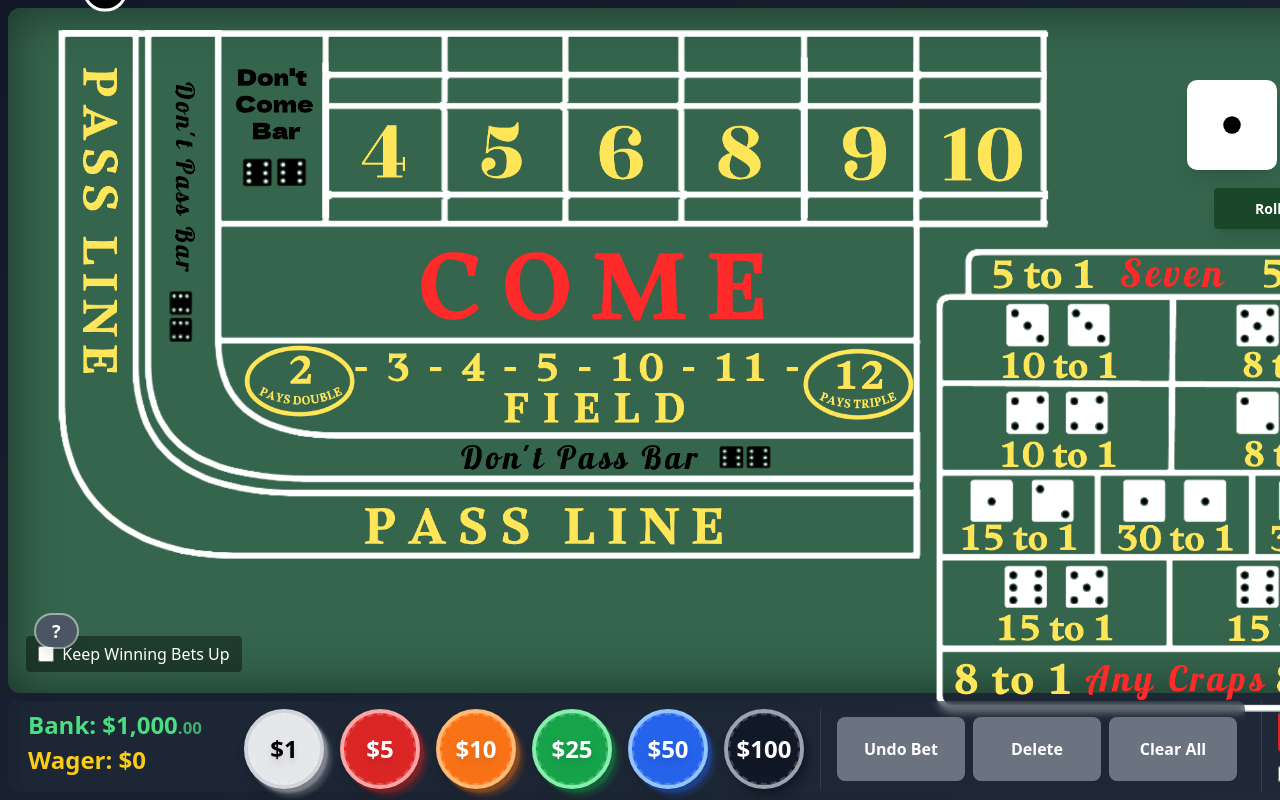
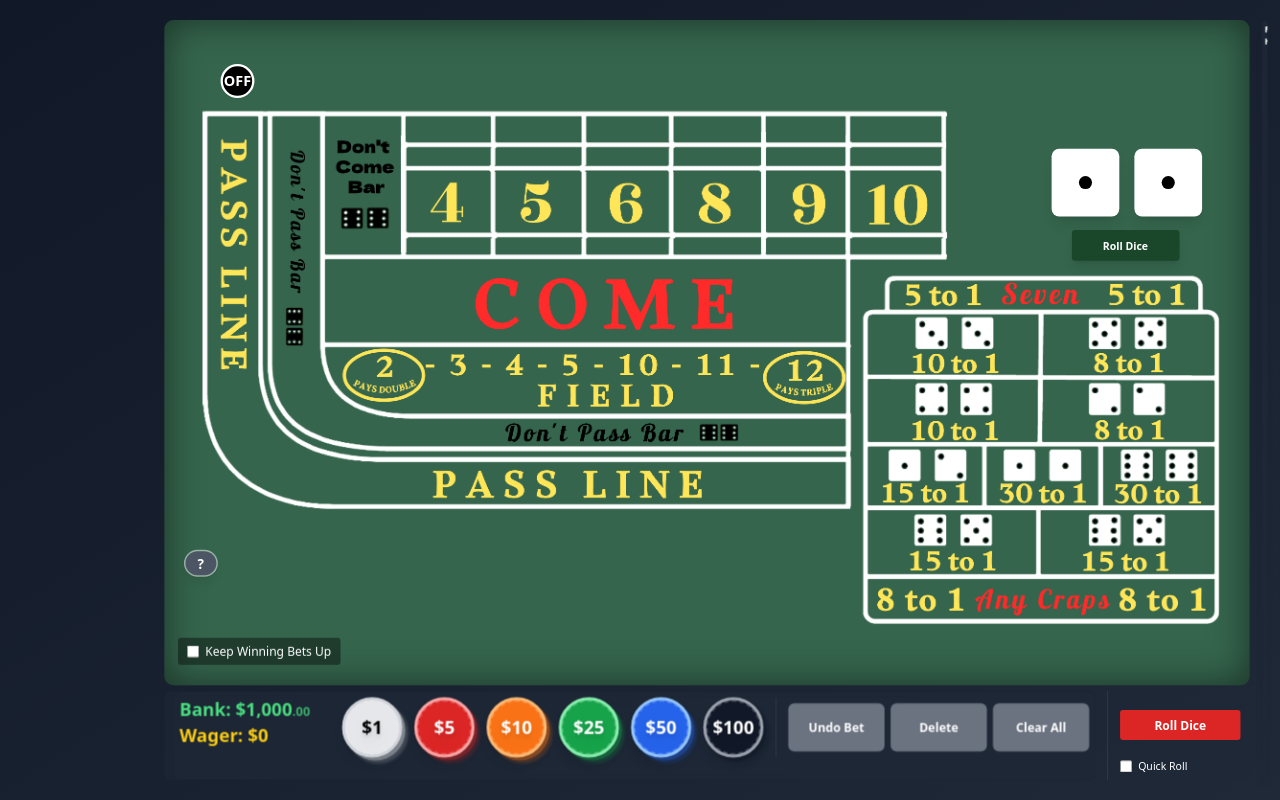
Before and after one commit to adamnelsonarcher/react-craps, a React (Create React App) app: page / in a window 1280 px wide. Built offline with nearby package versions, Linux system fonts and the light colour scheme.

Commit message:
working resizing

```diff
--- a/src/App.tsx
+++ b/src/App.tsx
@@ -437,14 +437,31 @@ const App: React.FC = () => {
 
   const diceTotal = dice.die1 + dice.die2;
 
+  useEffect(() => {
+    const handleResize = () => {
+      const minWidth = 1150;
+      const minHeight = 1010;
+
+      // Calculate scale based on height only
+      const scale = Math.min(1, (window.innerHeight - 40) / minHeight);  // 40px buffer
+
+      document.documentElement.style.setProperty('--ui-scale', scale.toString());
+    };
+
+    window.addEventListener('resize', handleResize);
+    handleResize();
+
+    return () => window.removeEventListener('resize', handleResize);
+  }, []);
+
   return (
     <div
       className="relative h-screen w-screen flex flex-col bg-gradient-to-br from-gray-900 to-gray-800 overflow-hidden"
       onClick={handleGlobalClick}
     >
-      <div className="flex-1 flex gap-4 p-2 max-h-screen">
+      <div className="flex-1 flex justify-center items-center p-2 max-h-screen">
         {/* Main container */}
-        <div className="flex flex-row gap-4 h-full max-w-[1800px] mx-auto">
+        <div className="flex flex-row gap-4 h-[1010px] min-w-[1150px] scale-[var(--ui-scale,1)] origin-center">
           {/* Left side - Game board and controls in column */}
           <div className="flex-[3.8] flex flex-col gap-2 h-full min-h-0">  {/* Added min-h-0 */}
             {/* Game board */}
```
